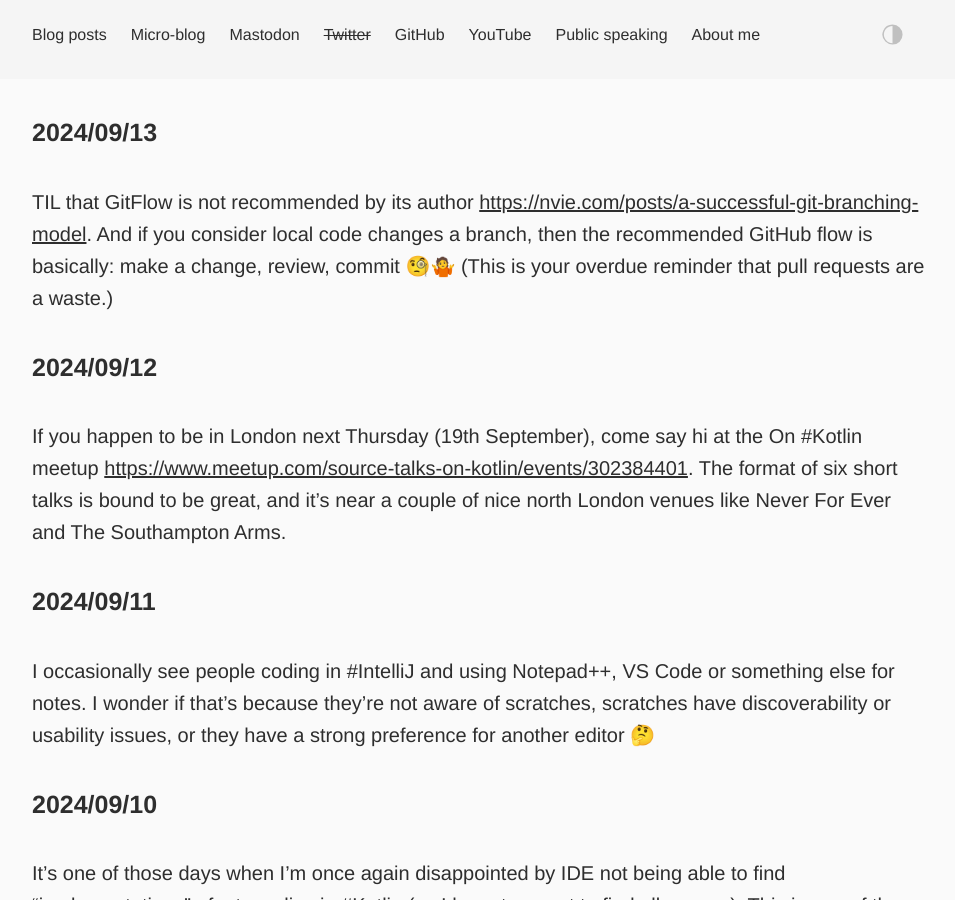
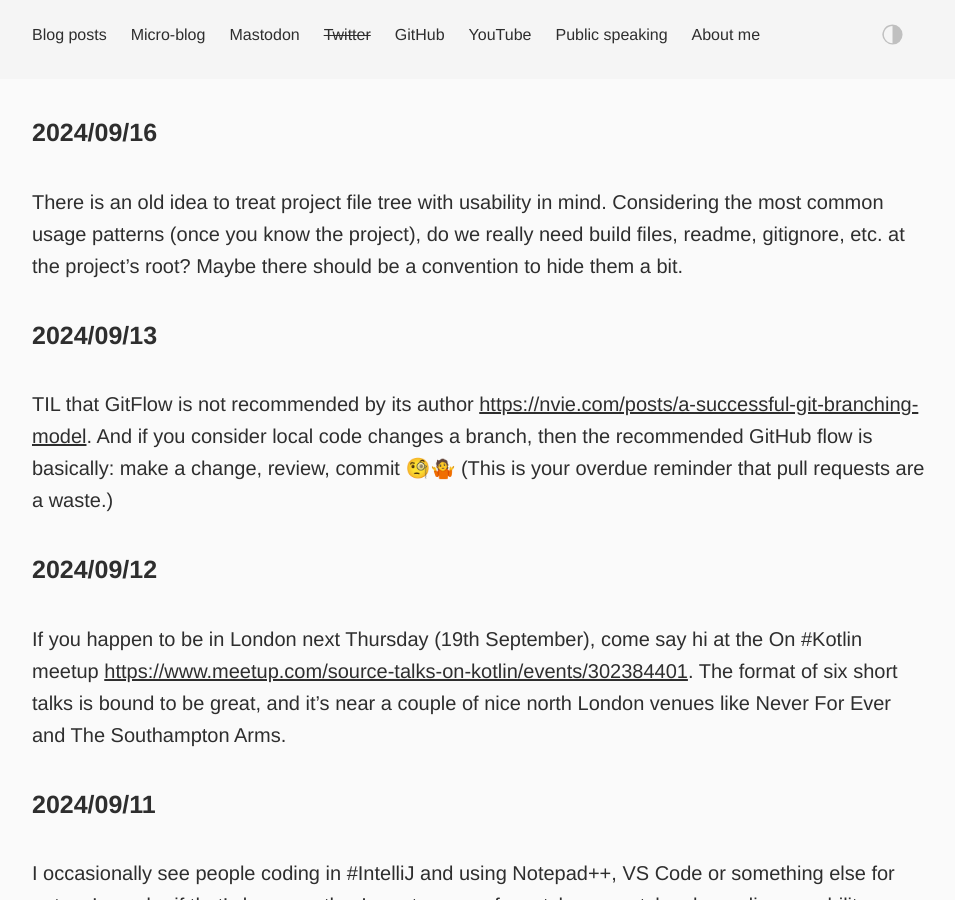
Before and after one commit to dkandalov/dkandalov.github.io, a Jekyll site: the page built from micro-blog.md, in a window 1280 px wide and 900 px high. Shown: the whole window, without its empty margins (160-1115 px from the left). Built offline with Jekyll 4.4.1, drawn with Linux system fonts in a browser that asks for light colours.

Commit message:
updated micro-blog

```diff
--- a/micro-blog.md
+++ b/micro-blog.md
@@ -2,6 +2,9 @@
 layout: post
 permalink: /micro-blog/
 ---
+
+#### 2024/09/16
+There is an old idea to treat project file tree with usability in mind. Considering the most common usage patterns (once you know the project), do we really need build files, readme, gitignore, etc. at the project's root? Maybe there should be a convention to hide them a bit.
 
 #### 2024/09/13
 TIL that GitFlow is not recommended by its author <https://nvie.com/posts/a-successful-git-branching-model>. And if you consider local code changes a branch, then the recommended GitHub flow is basically: make a change, review, commit 🧐🤷 (This is your overdue reminder that pull requests are a waste.)
```
